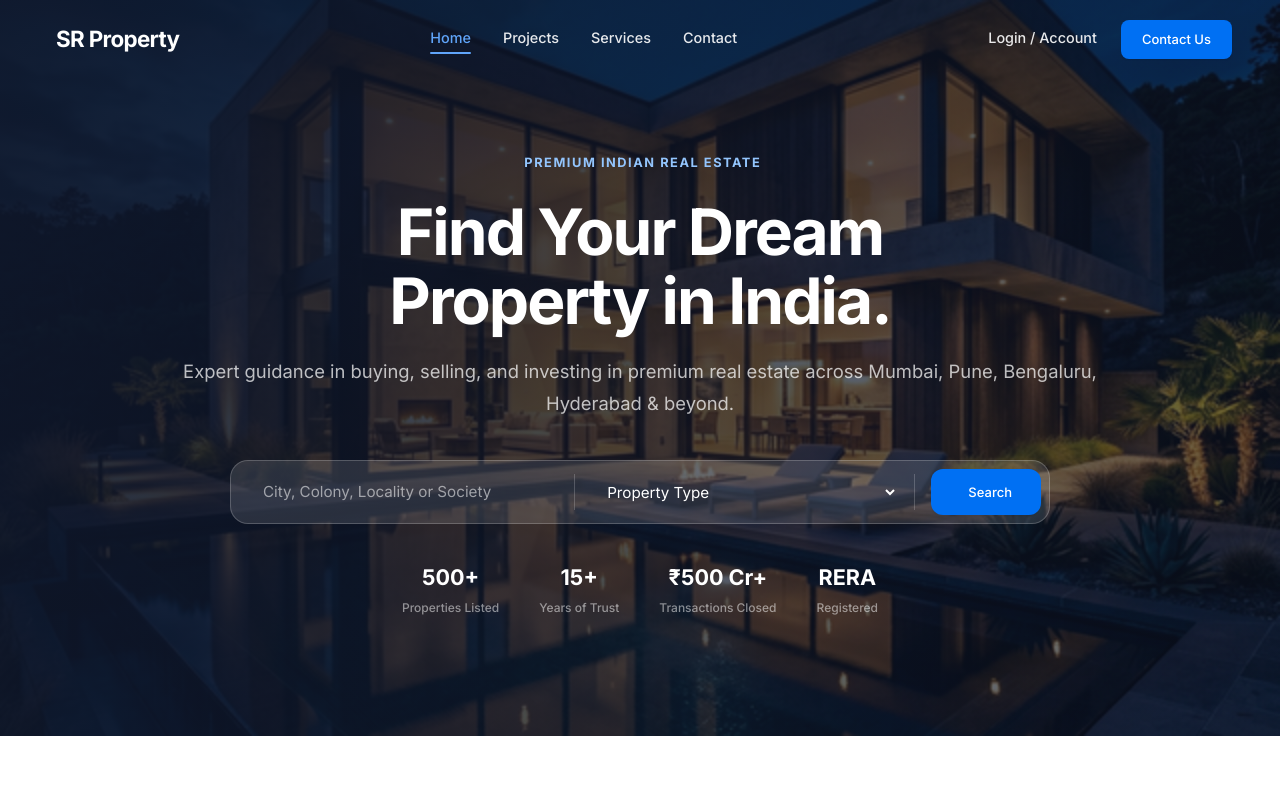
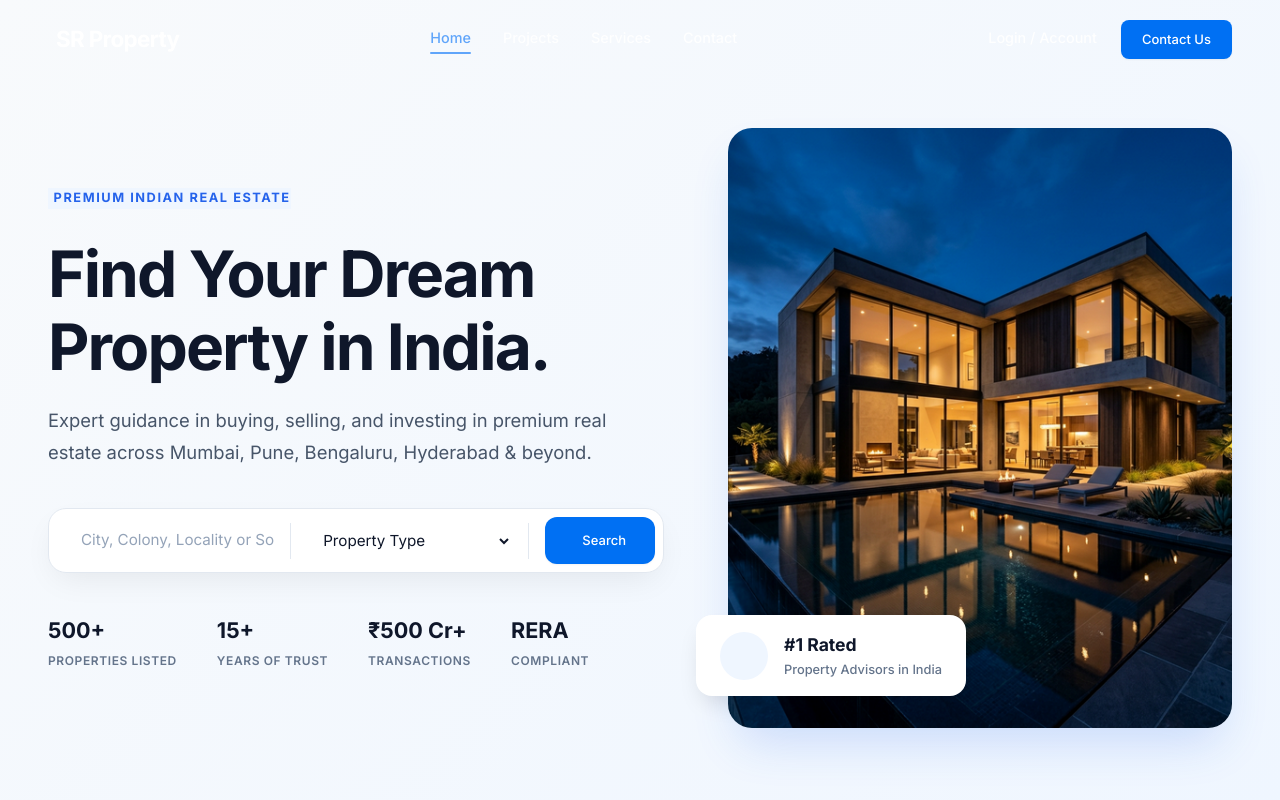
Before and after one commit to Pranav722/sr-property-advisors, a React (Vite) app in the folder frontend/: page / in a window 1280 px wide. Shown: the top 800 px of the page. Built offline with nearby package versions, Linux system fonts and the light colour scheme; no server answers.

Commit message:
feat: complete homepage UI revamp — modern split layout hero, removed full background image reliance

```diff
--- a/frontend/src/home.css
+++ b/frontend/src/home.css
@@ -79,73 +79,79 @@
 /* ==== HERO ==== */
 .hero-section {
   position: relative;
-  min-height: 92vh;
+  min-height: 85vh;
   display: flex;
   align-items: center;
-  background: #0f172a;
-  color: #fff;
+  background: linear-gradient(135deg, #f8fafc 0%, #eff6ff 100%);
+  color: #0f172a;
   overflow: hidden;
+  padding: 8rem 0 5rem;
 }
 
-.hero-bg {
-  position: absolute;
-  inset: 0;
-  width: 100%;
-  height: 100%;
-  object-fit: cover;
-  opacity: 0.55;
+.hero-grid {
+  display: grid;
+  grid-template-columns: 1fr;
+  gap: 3rem;
+  align-items: center;
 }
 
-.hero-overlay {
-  position: absolute;
-  inset: 0;
-  background: linear-gradient(
-    105deg,
-    rgba(15,23,42,0.92) 0%,
-    rgba(15,23,42,0.5) 55%,
-    rgba(15,23,42,0.2) 100%
-  );
+@media (min-width: 1024px) {
+  .hero-grid {
+    grid-template-columns: 1.1fr 0.9fr;
+    gap: 4rem;
+  }
 }
 
 .hero-content {
   position: relative;
   z-index: 10;
   width: 100%;
-  max-width: 860px;
-  margin: 0 auto;
-  text-align: center;
 }
 
-@media (min-width: 1280px) {
-  .hero-content {
-    max-width: 980px;
-  }
+.hero-image-wrapper {
+  position: relative;
+  border-radius: 24px;
+  overflow: hidden;
+  box-shadow: 0 24px 48px -12px rgba(37, 99, 235, 0.2);
+}
+
+.hero-image-wrapper img {
+  width: 100%;
+  height: auto;
+  display: block;
+}
+
+.hero-floating-badge {
+  position: absolute;
+  bottom: 2rem;
+  left: -2rem;
+  background: #fff;
+  padding: 1rem 1.5rem;
+  border-radius: 16px;
+  box-shadow: 0 12px 24px -8px rgba(0,0,0,0.15);
+  display: flex;
+  align-items: center;
+  gap: 1rem;
+  z-index: 20;
+}
+
+@media (max-width: 1023px) {
+  .hero-floating-badge { display: none; }
 }
 
 /* ==== SEARCH BAR ==== */
 .search-bar-wrap {
   margin-top: 2.5rem;
-  background: rgba(255,255,255,0.12);
-  backdrop-filter: blur(20px);
-  -webkit-backdrop-filter: blur(20px);
-  border: 1px solid rgba(255,255,255,0.2);
+  background: #fff;
+  border: 1px solid #e2e8f0;
+  box-shadow: 0 12px 32px -8px rgba(0,0,0,0.08);
   border-radius: 18px;
   padding: 0.875rem 1rem;
   display: flex;
   flex-direction: column;
   gap: 0.75rem;
   max-width: 820px;
-  margin-inline: auto;
   width: 100%;
-}
-
-@media (min-width: 768px) {
-  .search-bar-wrap {
-    flex-direction: row;
-    align-items: center;
-    gap: 0;
-    padding: 0.5rem 0.5rem 0.5rem 1.25rem;
-  }
 }
 
 @media (min-width: 768px) {
@@ -162,7 +168,7 @@
   display: flex;
   align-items: center;
   gap: 0.75rem;
-  color: rgba(255,255,255,0.5);
+  color: #64748b;
   min-width: 0; /* prevent flex overflow */
 }
 
@@ -173,13 +179,13 @@
   background: transparent;
   border: none;
   outline: none;
-  color: #fff;
+  color: #0f172a;
   font-size: 0.95rem;
   font-family: inherit;
   min-height: 44px;
   width: 100%;
 }
-.search-input-group input::placeholder { color: rgba(255,255,255,0.55); }
+.search-input-group input::placeholder { color: #94a3b8; }
 .search-input-group select option { color: #0f172a; background: #fff; }
 
 /* Search button — full width on mobile, auto on desktop */
@@ -201,7 +207,7 @@
     display: block;
     width: 1px;
     height: 36px;
-    background: rgba(255,255,255,0.2);
+    background: #e2e8f0;
     flex-shrink: 0;
     margin: 0 1rem;
   }
--- a/frontend/src/pages/Home.jsx
+++ b/frontend/src/pages/Home.jsx
@@ -39,19 +39,18 @@ const Home = () => {
 
       {/* ─── HERO ─── */}
       <section className="hero-section">
-        <img src="/images/hero_bg_exterior_1773059538662.png" alt="Luxury Property" className="hero-bg" />
-        <div className="hero-overlay" />
-
-        <div className="container" style={{ paddingTop: '7rem', paddingBottom: '5rem' }}>
-          <div className="hero-content animate-fade-in">
-            <span className="section-badge" style={{ color: '#93c5fd', fontSize: '0.8rem' }}>
+        <div className="container">
+          <div className="hero-grid animate-fade-in">
+            {/* Left Content */}
+            <div className="hero-content">
+              <span className="section-badge" style={{ color: '#2563eb', fontSize: '0.8rem', background: '#eff6ff' }}>
                 <i className="ri-map-pin-2-line" style={{ marginRight: '0.35rem' }} />
                 Premium Indian Real Estate
               </span>
-            <h1 className="text-h1" style={{ color: '#fff', marginTop: '0.75rem' }}>
+              <h1 className="text-h1" style={{ color: '#0f172a', marginTop: '1rem', lineHeight: 1.15 }}>
                 Find Your Dream<br />Property in India.
               </h1>
-            <p style={{ color: 'rgba(255,255,255,0.72)', fontSize: 'clamp(1rem,2vw,1.15rem)', marginTop: '1.25rem', lineHeight: 1.75 }}>
+              <p style={{ color: '#475569', fontSize: 'clamp(1rem,2vw,1.15rem)', marginTop: '1.25rem', lineHeight: 1.75 }}>
                 Expert guidance in buying, selling, and investing in premium real estate across Mumbai, Pune, Bengaluru, Hyderabad & beyond.
               </p>
 
@@ -83,13 +82,30 @@ const Home = () => {
               </div>
 
               {/* Quick stats */}
-            <div style={{ display: 'flex', gap: '2.5rem', marginTop: '2.25rem', flexWrap: 'wrap', justifyContent: 'center' }}>
-              {[['500+', 'Properties Listed'], ['15+', 'Years of Trust'], ['₹500 Cr+', 'Transactions Closed'], ['RERA', 'Registered']].map(([num, label]) => (
-                <div key={label} style={{ textAlign: 'center' }}>
-                  <div style={{ fontSize: '1.35rem', fontWeight: 800, color: '#fff' }}>{num}</div>
-                  <div style={{ fontSize: '0.75rem', color: 'rgba(255,255,255,0.5)', fontWeight: 500, marginTop: '0.2rem' }}>{label}</div>
+              <div style={{ display: 'flex', gap: '2.5rem', marginTop: '2.5rem', flexWrap: 'wrap' }}>
+                {[['500+', 'Properties Listed'], ['15+', 'Years of Trust'], ['₹500 Cr+', 'Transactions'], ['RERA', 'Compliant']].map(([num, label]) => (
+                  <div key={label}>
+                    <div style={{ fontSize: '1.35rem', fontWeight: 800, color: '#0f172a' }}>{num}</div>
+                    <div style={{ fontSize: '0.75rem', color: '#64748b', fontWeight: 600, marginTop: '0.2rem', textTransform: 'uppercase', letterSpacing: '0.05em' }}>{label}</div>
                   </div>
                 ))}
+              </div>
+            </div>
+
+            {/* Right Image */}
+            <div style={{ position: 'relative' }}>
+              <div className="hero-image-wrapper">
+                <img src="/images/hero_bg_exterior_1773059538662.png" alt="Luxury Indian Property" style={{ height: '600px', objectFit: 'cover' }} />
+              </div>
+              <div className="hero-floating-badge">
+                <div style={{ width: '48px', height: '48px', borderRadius: '50%', background: '#eff6ff', color: '#2563eb', display: 'flex', alignItems: 'center', justifyContent: 'center', fontSize: '1.5rem', flexShrink: 0 }}>
+                  <i className="ri-verified-badge-fill" />
+                </div>
+                <div>
+                  <div style={{ fontWeight: 800, color: '#0f172a', fontSize: '1.1rem' }}>#1 Rated</div>
+                  <div style={{ color: '#64748b', fontSize: '0.8rem', fontWeight: 500 }}>Property Advisors in India</div>
+                </div>
+              </div>
             </div>
           </div>
         </div>
```
Lines whose indentation alone changed are shown as unchanged.
